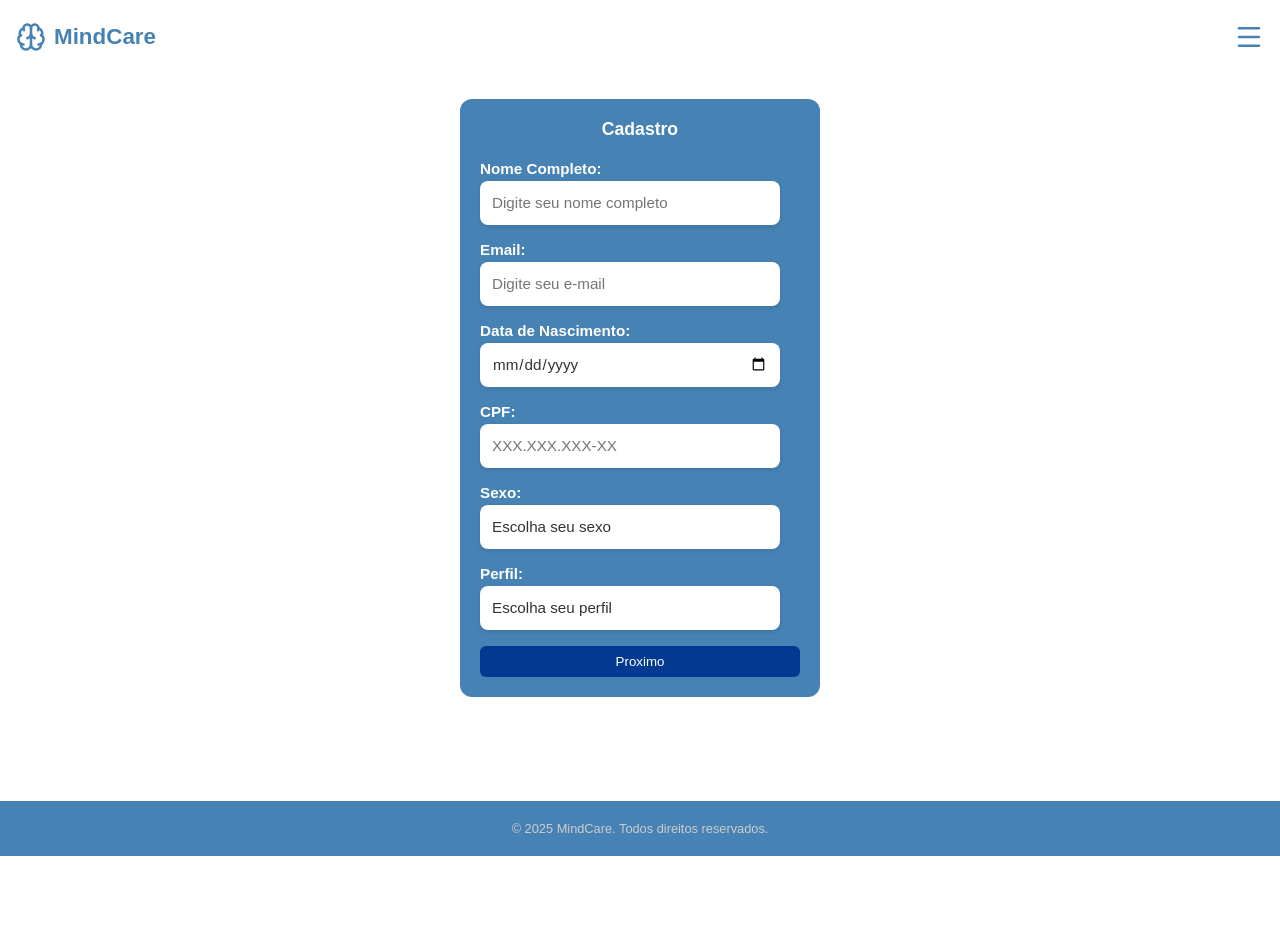
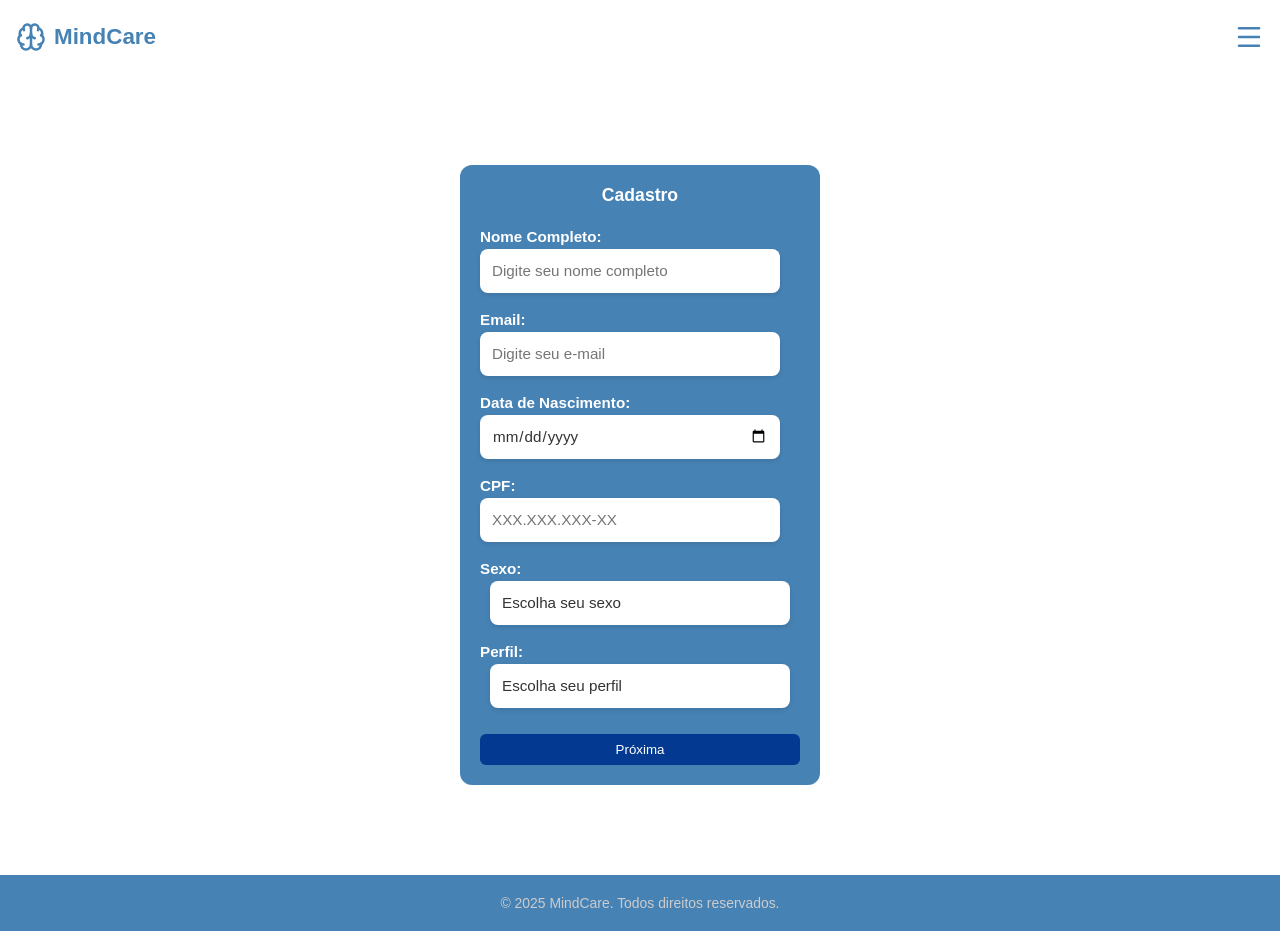
Before and after one commit to ProjetoBlocoADS/MindCareApp, a React (Vite) app in the folder app/: page /cadastro in a window 1280 px wide. Before the commit the page ends 856 px from the top, so only its background shows below. Built offline with nearby package versions, Linux system fonts and the light colour scheme.

Commit message:
Adicionado componente CadastroPassword Atualizado a pagina de layout Cadastro Adicionado hover no Button e cursor Pointer

```diff
--- a/app/src/App.jsx
+++ b/app/src/App.jsx
@@ -3,6 +3,7 @@ import Home from "./pages/home/Home";
 import Header from "./componentes/header/Header";
 import Login from "./pages/login/Login";
 import Cadastro from "./pages/cadastro/Cadastro";
+import CadastroPassword from "./pages/cadastro/cadastroPassword";
 import Footer from "./componentes/footer/Footer";
 
 function App() {
--- a/app/src/componentes/btn/botaoPadrao.css
+++ b/app/src/componentes/btn/botaoPadrao.css
@@ -1,21 +1,27 @@
-button{
+button {
     padding: 0.5rem 1rem;
     color: white;
-    border-radius: 6px ;
+    border-radius: 6px;
     border: none;
+    cursor: pointer;
 }
 
-.botaoClaro{
+.botaoClaro {
     background-color: steelblue;
 }
 
-.botaoEscuro{
+.botaoEscuro {
     background-color: #033991;
 }
 
-.toolbar-botao{
+.toolbar-botao {
     display: flex;
     gap: 0.5rem;
     justify-content: center;
     margin: 0.5rem 0rem 1rem 0rem;
 }
+
+button:hover {
+    background-color: #0339918c;
+    ;
+}
--- a/app/src/pages/cadastro/Cadastro.jsx
+++ b/app/src/pages/cadastro/Cadastro.jsx
@@ -1,5 +1,6 @@
 import { useNavigate } from "react-router-dom";
 import "./cadastro.css"
+import Footer from "../../componentes/footer/Footer";
 import BotaoPadrao from "../../componentes/btn/BotaoPadrao";
 import LogoMindCare from "../../componentes/logoMindCare/LogoMindCare";
 
@@ -10,10 +11,13 @@ import { useState } from "react";
 function Cadastro() {
   const [perfil, setPerfil] = useState("");
 
+
   return (
+    <div className="page-wrapper">
       <div className="cadastro-container">
         <div className="cadastro-content">
           <h2 className="cadastro-title">Cadastro</h2>
+
           <div className="login-email">
             <h2>Nome Completo:</h2>
             <input
@@ -52,7 +56,12 @@ function Cadastro() {
           <div className="campo-formulario">
             <h2>Sexo:</h2>
             <div className="checkbox-container">
-            <select name="sexo" id="sexo" className="campo-digitacao" required>
+              <select
+                name="sexo"
+                id="sexo"
+                className="campo-digitacao"
+                required
+              >
                 <option value="">Escolha seu sexo</option>
                 <option value="masculino">Masculino</option>
                 <option value="feminino">Feminino</option>
@@ -71,7 +80,7 @@ function Cadastro() {
                 value={perfil}
                 onChange={(e) => setPerfil(e.target.value)}
                 required
-            >
+                style={{ marginBottom: "0.5rem" }}>
                 <option value="">Escolha seu perfil</option>
                 <option value="psicologo">Psicólogo</option>
                 <option value="paciente">Paciente</option>
@@ -90,12 +99,14 @@ function Cadastro() {
                   placeholder="Digite seu número de CRP"
                   required
                 />
+                <br />
+                <br />
 
               </div>
-
             )}
           </div>
-          <BotaoPadrao children={"Proximo"} style={"botaoEscuro"}/>
+          <BotaoPadrao children={"Próxima"} style={"botaoEscuro"} />
+        </div>
       </div>
     </div>
   );
--- a/app/src/pages/cadastro/cadastro.css
+++ b/app/src/pages/cadastro/cadastro.css
@@ -1,35 +1,26 @@
+html,
 body {
+  height: 100%;
   margin: 0;
   padding: 0;
+  font-family: sans-serif;
   background-color: #fff;
-  font-family: sans-serif;
+  display: flex;
+  flex-direction: column;
 }
 
-.cadastro-title {
-  text-align: center;
-  font-size: 1.1rem;
-  font-family: sans-serif;
-}
-
-p {
-  text-align: center;
-  font-size: 0.8rem;
-  color: #ccc;
-}
-
-li {
-  font-size: 0.9rem;
-  text-align: start;
+.page-wrapper {
+  display: flex;
+  flex-direction: column;
+  min-height: 100vh;
 }
 
 .cadastro-container {
-  background-color: #fff;
-  padding: 24px 16px;
-  border-radius: 12px;
+  flex: 1;
   display: flex;
   justify-content: center;
   align-items: center;
-  margin-bottom: 5rem;
+  padding: 24px 16px;
 }
 
 .cadastro-content {
@@ -38,10 +29,15 @@ li {
   border-radius: 12px;
   display: flex;
   flex-direction: column;
-  gap: 16px;
+  gap: 18px;
   width: 100%;
   max-width: 360px;
   color: #fff;
+}
+
+.cadastro-title {
+  text-align: center;
+  font-size: 1.1rem;
 }
 
 h2,
@@ -49,6 +45,23 @@ label {
   font-size: 0.95rem;
   margin-bottom: 4px;
   text-align: left;
+}
+
+p {
+  text-align: center;
+  font-size: 0.87rem;
+  color: #ccc;
+}
+
+ul {
+  margin-left: 40px;
+  padding: 20px;
+  margin-bottom: 0.5em;
+}
+
+li {
+  font-size: 0.87rem;
+  text-align: start;
 }
 
 .campo-digitacao {
@@ -59,20 +72,24 @@ label {
   border-radius: 8px;
   font-size: 0.95rem;
   box-shadow: 0 2px 4px rgba(0, 0, 0, 0.1);
-  transition: box-shadow 0.3s ease;
   background-color: #fff;
   color: #333;
   appearance: none;
+  transition: box-shadow 0.3s ease;
 }
 
-select.campo-digitacao {
-  appearance: none;
-  background-color: #fff;
+.botao:hover {
+  color: #ccc;
 }
 
 .campo-digitacao:focus {
   outline: none;
   box-shadow: 0 0 0 2px #fff;
+}
+
+.checkbox-container {
+  display: flex;
+  flex-direction: column;
 }
 
 @media (max-width: 360px) {
--- /dev/null
+++ b/app/src/pages/cadastro/cadastroPassword.jsx
@@ -0,0 +1,54 @@
+import React from "react";
+import "./cadastro.css";
+import BotaoPadrao from "../../componentes/btn/BotaoPadrao";
+import Footer from "../../componentes/footer/Footer";
+import LogoMindCare from "../../componentes/logoMindCare/LogoMindCare";
+import { useNavigate } from "react-router-dom";
+import { useState } from "react";
+
+function CadastroPassword() {
+  return (
+    <div className="page-wrapper">
+      <div className="cadastro-container">
+        <div className="cadastro-content">
+          <h2 className="cadastro-title">Cadastro</h2>
+          <p>
+            Sua senha deve conter no mínimo 8 caracteres, <br />
+            seguindo os seguintes requisitos abaixo listados.
+          </p>
+
+          <ul >
+            <li>Ao menos 1 caractere Maiúsculo</li>
+            <li>Ao menos 1 caractere Minúsculo</li>
+            <li>Ao menos 1 Número</li>
+            <li>Ao menos 1 caractere Especial</li>
+          </ul>
+
+          <div className="campo-formulario">
+            <h2>Digite sua senha:</h2>
+            <input
+              className="campo-digitacao"
+              type="password"
+              placeholder="************"
+              required
+            />
+          </div>
+
+          <div className="campo-formulario" style={{ marginBottom: "0.5rem" }}>
+            <h2>Confirme sua senha:</h2>
+            <input
+              className="campo-digitacao"
+              type="password"
+              placeholder="************"
+              required
+            />
+          </div>
+
+          <BotaoPadrao children={"Finalizar Cadastro"} style={"botaoEscuro"} />
+        </div>
+      </div>
+
+    </div>
+  );
+}
+export default CadastroPassword;
```
Also changed, not shown: 1 other file (tests, documents, lock files or other folders). Lines whose indentation alone changed are shown as unchanged.
